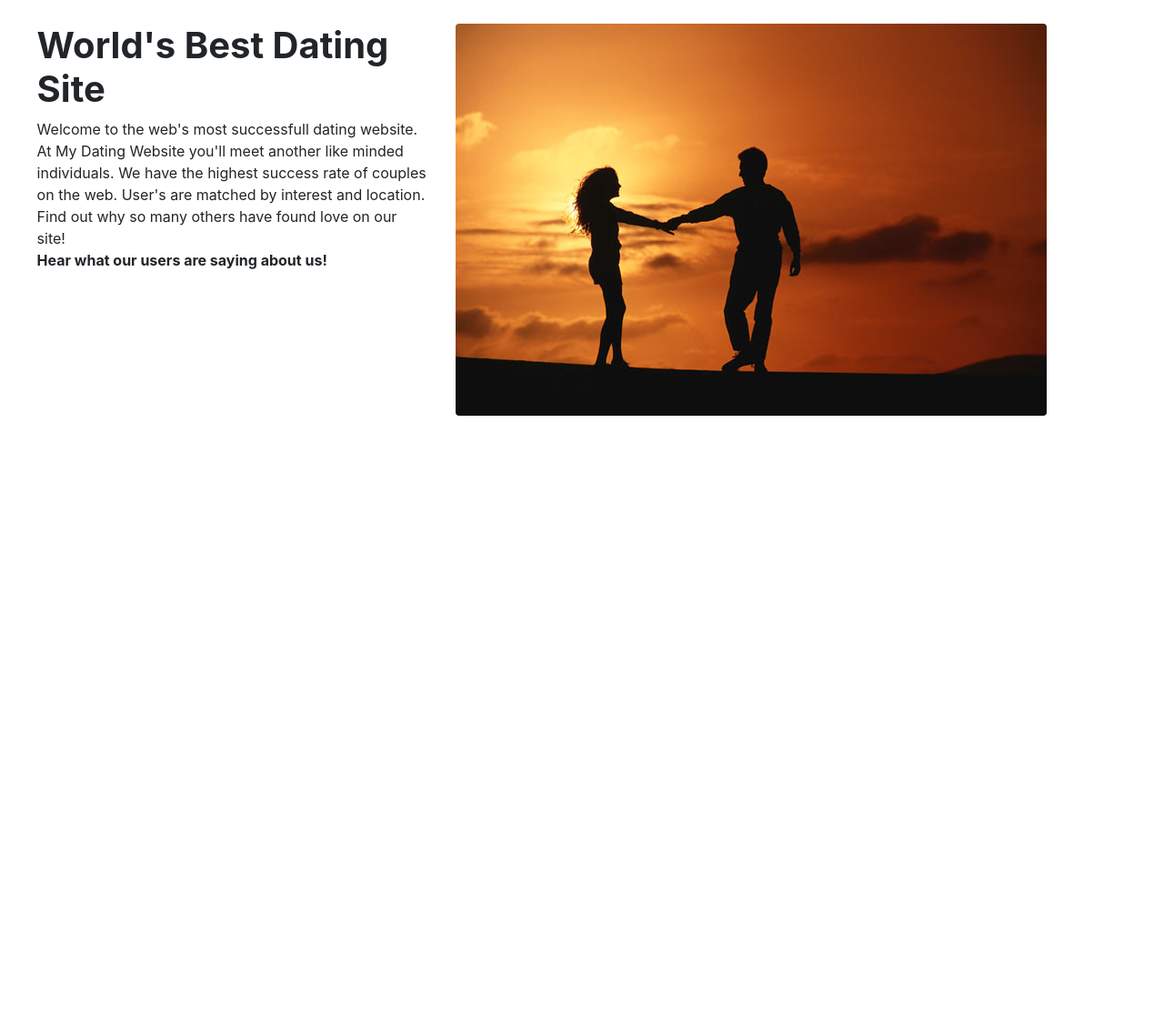
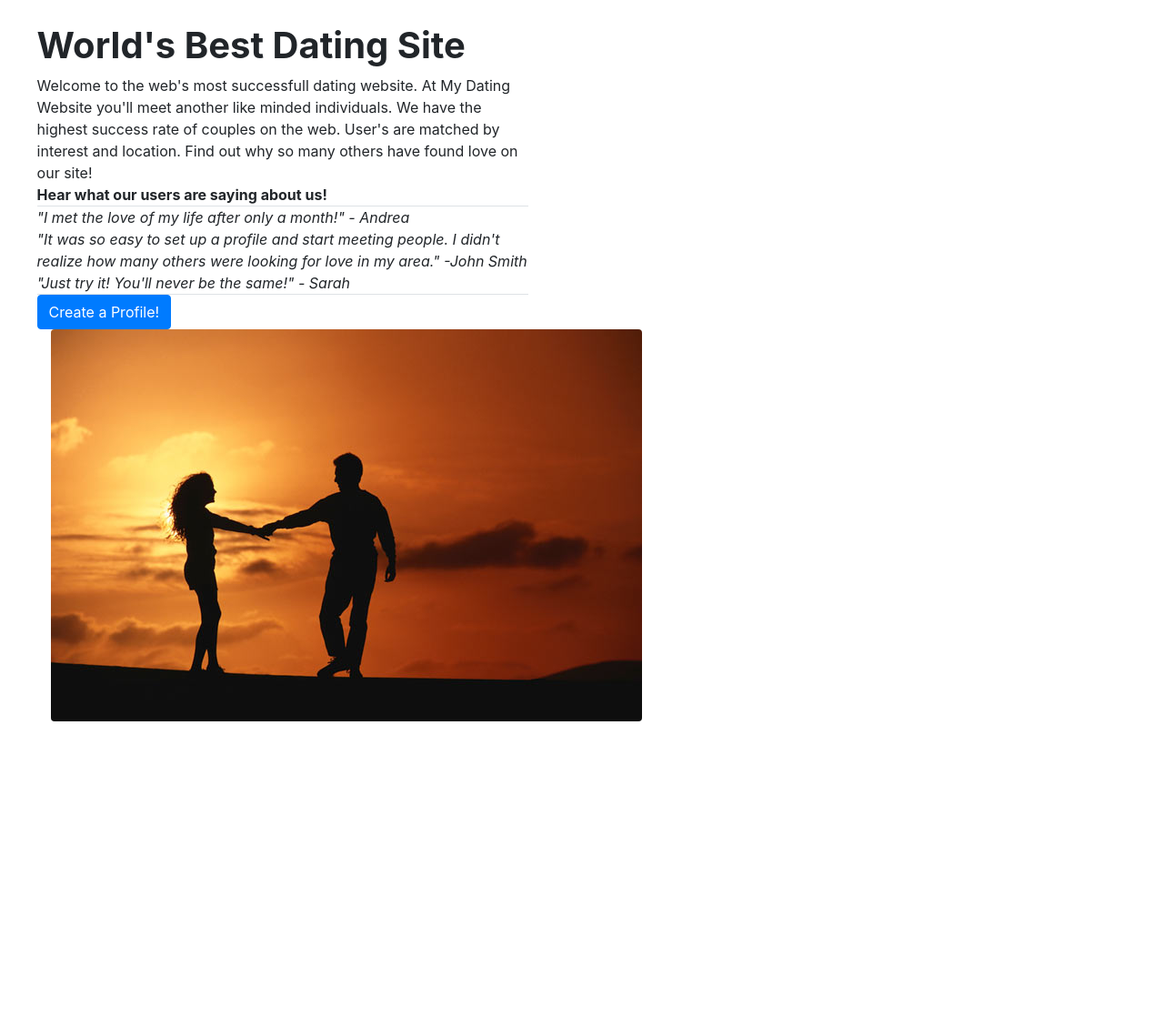
Before and after one commit to Aknox3/dating, a PHP site: page /pages/home.html in a window 1280 px wide. Shown: the whole page at 91% size. Before the commit the page ends 457 px from the top, so only its background shows below. Run offline with PHP 8.4, Linux system fonts and the light colour scheme.

Commit message:
finished page content, further styling

```diff
--- a/pages/home.html
+++ b/pages/home.html
@@ -15,18 +15,23 @@
 <body>
 <div id="base" class="container">
     <div class="row ">
-        <div class="col pull-left">
+        <div class="col-md-6 pull-left">
             <h1 class="font-weight-bold">World's Best Dating Site</h1>
             <div>Welcome to the web's most successfull dating website. At My Dating
             Website you'll meet another like minded individuals. We have the highest success rate of couples on the web. User's are matched by
             interest and location. Find out why so many others have found love on
             our site!</div>
-            <div class="mx-auto font-weight-bold">
-                Hear what our users are saying about us!
+            <div class="mx-auto font-weight-bold">Hear what our users are saying about us!</div>
+            <div  class="border-top border-bottom">
+            <div class="font-italic">"I met the love of my life after only a month!" - Andrea</div>
+            <div class="font-italic">"It was so easy to set up a profile and start meeting people. I didn't realize how many others were looking for love in my area." -John Smith  </div>
+            <div class="font-italic">"Just try it! You'll never be the same!" - Sarah</div>
             </div>
-        </div>
-        <div class="col pull-right">
-            <img class="rounded" src="images/img.jpg" alt="Happy Couple">
+            <button type="button" class="mx-auto btn btn-primary">Create a Profile!</button>
+
+
+            <div id="image" class="col-md-6 justify-content-right">
+                <img class="rounded" src="images/img.jpg" alt="Happy Couple">
         </div>
     </div>
 
--- a/styles/styles.css
+++ b/styles/styles.css
@@ -3,3 +3,7 @@
 #base {
     margin: 2%;
 }
+
+#image {
+    height: 100%;
+}
```
